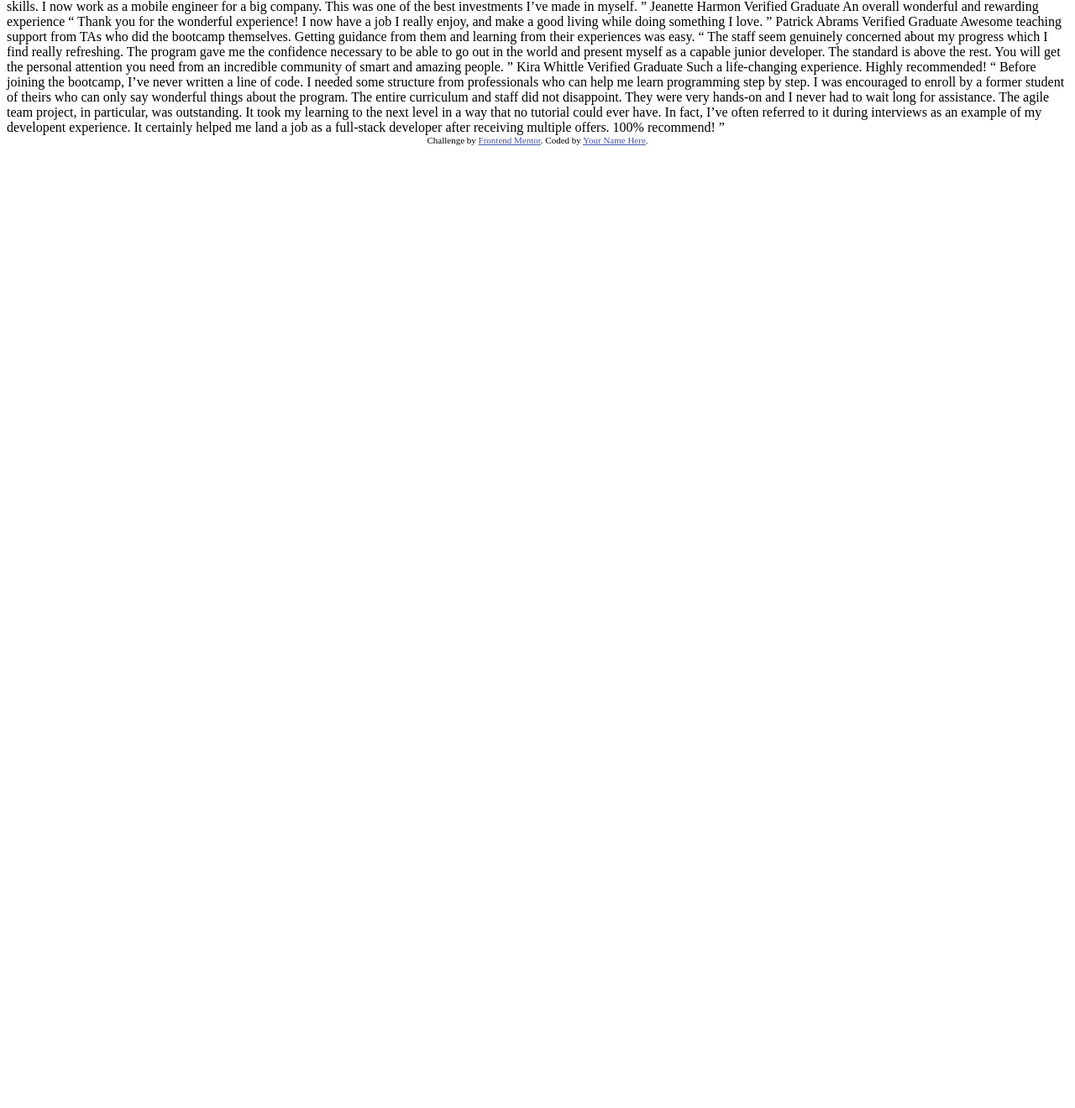
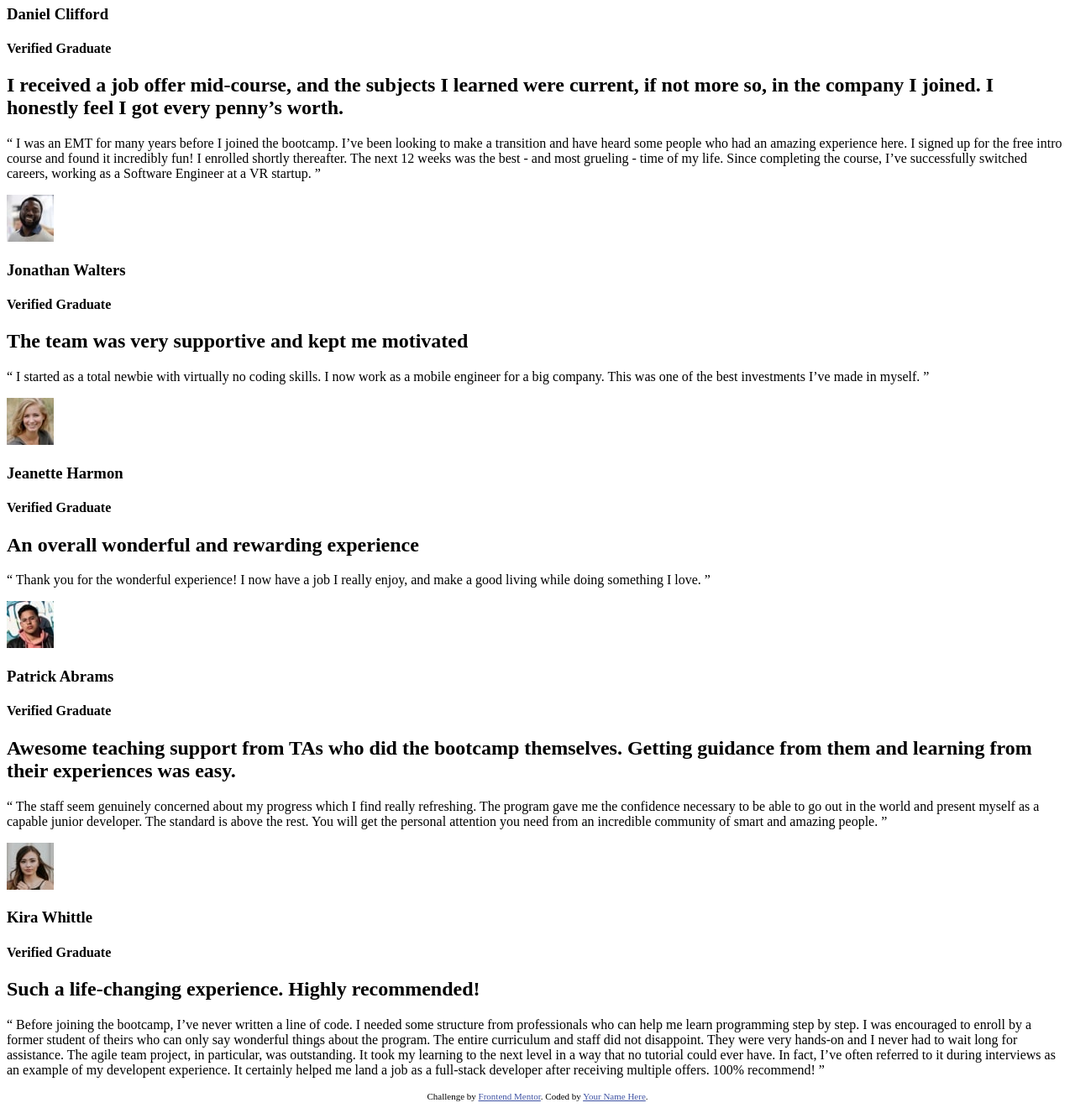
Before and after one commit to JohnPuckey/frontendmentor-testimonial-grid, a plain HTML site: page index.html in a window 1280 px wide. Shown: the part 81-1401 px from the top of the page at 84% size. Before the commit the page ends 800 px from the top, so only its background shows below. Drawn offline with Linux system fonts and the light colour scheme.

Commit message:
initial mark up

```diff
--- a/index.html
+++ b/index.html
@@ -16,58 +16,82 @@
   </style>
 </head>
 <body>
-  Daniel Clifford
-  Verified Graduate
 
-  I received a job offer mid-course, and the subjects I learned were current, if not more so,
-  in the company I joined. I honestly feel I got every penny’s worth.
+<section class="testimonials">
 
-  “ I was an EMT for many years before I joined the bootcamp. I’ve been looking to make a
+  <div class="test-grid">
+
+    <div class="test-item">
+      <div class="test-name">
+        <img class="avatar" src="./images/image-daniel.jpg" alt="Daniel avatar">
+        <h3 class="name">Daniel Clifford</h3>
+        <h4 class="verified">Verified Graduate</h4>
+      </div>
+      <h1 class="bold-text">I received a job offer mid-course, and the subjects I learned were current, if not more so,
+        in the company I joined. I honestly feel I got every penny’s worth.</h1>
+      <p class="quote">“ I was an EMT for many years before I joined the bootcamp. I’ve been looking to make a
         transition and have heard some people who had an amazing experience here. I signed up
         for the free intro course and found it incredibly fun! I enrolled shortly thereafter.
         The next 12 weeks was the best - and most grueling - time of my life. Since completing
-  the course, I’ve successfully switched careers, working as a Software Engineer at a VR startup. ”
+        the course, I’ve successfully switched careers, working as a Software Engineer at a VR startup. ”</p>
+    </div>
 
-  Jonathan Walters
-  Verified Graduate
+    <div class="test-item">
+      <div class="test-name">
+        <img class="avatar" src="./images/image-jonathan.jpg" alt="Jonathan avatar">
+        <h3 class="name">Jonathan Walters</h3>
+        <h4 class="verified">Verified Graduate</h4>
+      </div>
+      <h1 class="bold-text">The team was very supportive and kept me motivated</h1>
+      <p class="text">“ I started as a total newbie with virtually no coding skills. I now work as a mobile engineer
+        for a big company. This was one of the best investments I’ve made in myself. ”</p>
+    </div>
 
-  The team was very supportive and kept me motivated
+    <div class="test-item">
+      <div class="test-name">
+        <img class="avatar" src="./images/image-jeanette.jpg" alt="Jeanette avatar">
+        <h3 class="name">Jeanette Harmon</h3>
+        <h4 class="verified">Verified Graduate</h4>
+      </div>
+      <h1 class="bold-text">An overall wonderful and rewarding experience</h1>
+      <p class="text">“ Thank you for the wonderful experience! I now have a job I really enjoy, and make a good living
+        while doing something I love. ”</p>
+    </div>
 
-  “ I started as a total newbie with virtually no coding skills. I now work as a mobile engineer
-  for a big company. This was one of the best investments I’ve made in myself. ”
-
-  Jeanette Harmon
-  Verified Graduate
-
-  An overall wonderful and rewarding experience
-
-  “ Thank you for the wonderful experience! I now have a job I really enjoy, and make a good living
-  while doing something I love. ”
-
-  Patrick Abrams
-  Verified Graduate
-
-  Awesome teaching support from TAs who did the bootcamp themselves. Getting guidance from them and
-  learning from their experiences was easy.
-
-  “ The staff seem genuinely concerned about my progress which I find really refreshing. The program
+    <div class="test-item">
+      <div class="test-name">
+        <img class="avatar" src="./images/image-patrick.jpg" alt="Patrick avatar">
+        <h3 class="name">Patrick Abrams</h3>
+        <h4 class="verified">Verified Graduate</h4>
+      </div>
+      <h1 class="bold-text">Awesome teaching support from TAs who did the bootcamp themselves. Getting guidance from them and
+        learning from their experiences was easy.</h1>
+      <p class="text">“ The staff seem genuinely concerned about my progress which I find really refreshing. The program
         gave me the confidence necessary to be able to go out in the world and present myself as a capable
         junior developer. The standard is above the rest. You will get the personal attention you need from
-  an incredible community of smart and amazing people. ”
+        an incredible community of smart and amazing people. ”</p>
+    </div>
 
-  Kira Whittle
-  Verified Graduate
-
-  Such a life-changing experience. Highly recommended!
-
-  “ Before joining the bootcamp, I’ve never written a line of code. I needed some structure from
+    <div class="test-item">
+      <div class="test-name">
+        <img class="avatar" src="./images/image-kira.jpg" alt="Kira avatar">
+        <h3 class="name">Kira Whittle</h3>
+        <h4 class="verified">Verified Graduate</h4>
+      </div>
+      <h1 class="bold-text">Such a life-changing experience. Highly recommended!</h1>
+      <p class="text">“ Before joining the bootcamp, I’ve never written a line of code. I needed some structure from
         professionals who can help me learn programming step by step. I was encouraged to enroll by a former
         student of theirs who can only say wonderful things about the program. The entire curriculum and staff
         did not disappoint. They were very hands-on and I never had to wait long for assistance. The agile team
         project, in particular, was outstanding. It took my learning to the next level in a way that no tutorial
         could ever have. In fact, I’ve often referred to it during interviews as an example of my developent
         experience. It certainly helped me land a job as a full-stack developer after receiving multiple offers.
-  100% recommend! ”
+        100% recommend! ”</p>
+    </div>
+
+  </div>
+
+</section>
 
   <div class="attribution">
     Challenge by <a href="https://www.frontendmentor.io?ref=challenge" target="_blank">Frontend Mentor</a>.
```
Lines whose indentation alone changed are shown as unchanged.
